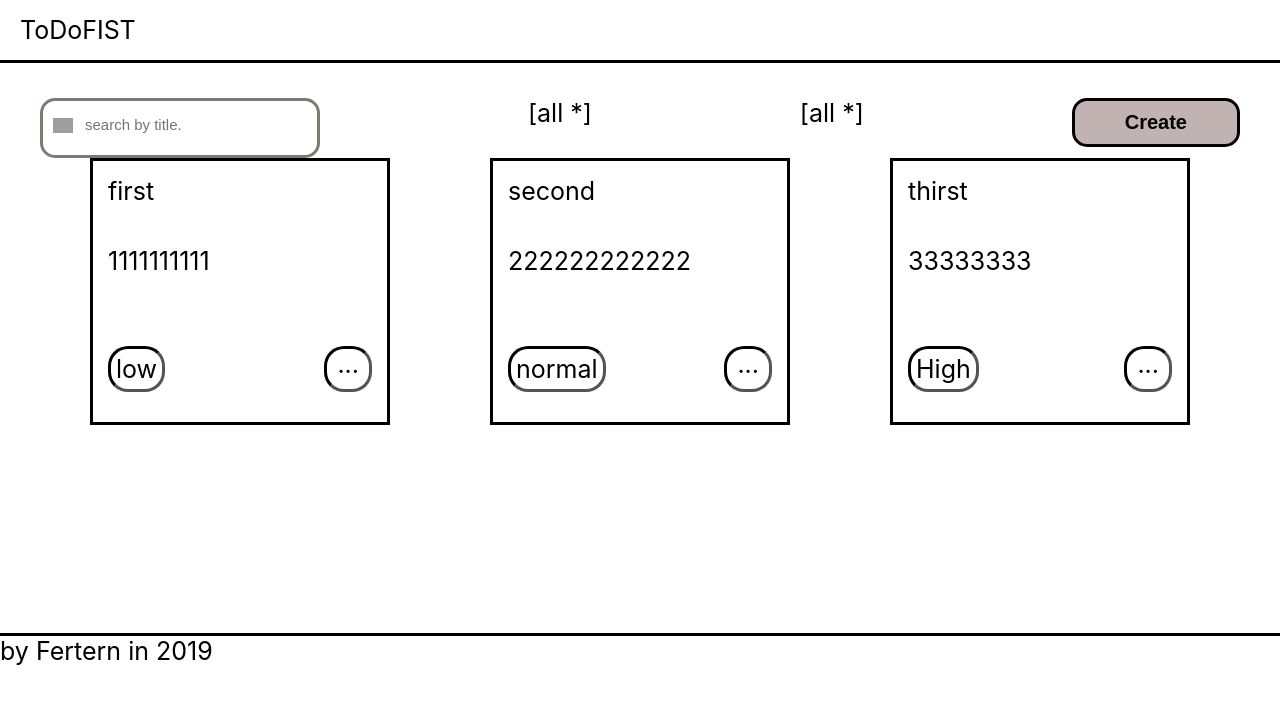
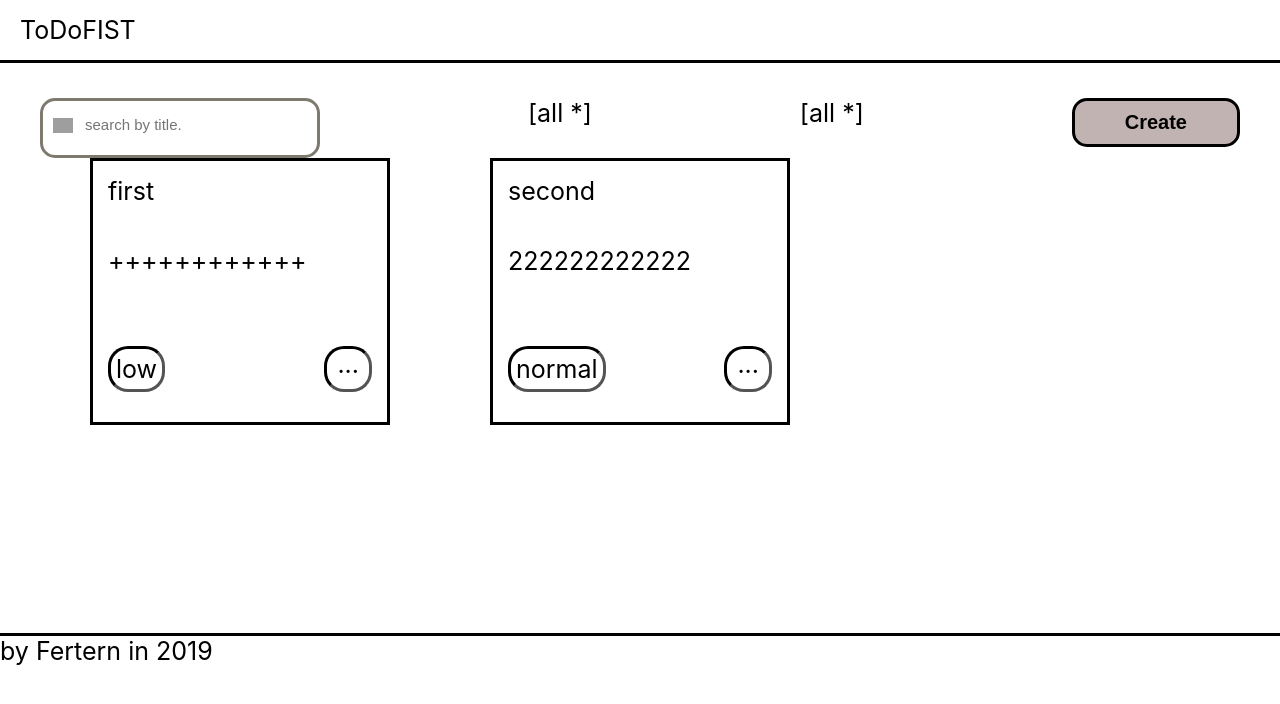
Before and after one commit to Fertern/todofist, a React (Create React App) app in the folder todofist-app/: page / in a window 1280 px wide. Shown: the top 704 px of the page. Built offline with nearby package versions, Linux system fonts and the light colour scheme; grey boxes are pictures that could not be loaded.

Commit message:
+Redux +Context

```diff
--- a/todofist-app/package.json
+++ b/todofist-app/package.json
@@ -6,7 +6,8 @@
     "react": "^16.10.2",
     "react-dom": "^16.10.2",
     "react-router-dom": "^5.1.2",
-    "react-scripts": "3.2.0"
+    "react-scripts": "^3.3.0",
+    "redux": "^4.0.4"
   },
   "scripts": {
     "start": "react-scripts start",
--- a/todofist-app/src/App.js
+++ b/todofist-app/src/App.js
@@ -1,11 +1,11 @@
 import React from "react";
 import "./App.css";
-import { BrowserRouter as Router, Route } from "react-router-dom";
+import { BrowserRouter as Router } from "react-router-dom";
 import Search from "./components/Search/Search";
 import Header from "./components/Header/Header";
 import Footer from "./components/Footer/Footer";
-import CreateButton from "./components/CreateButton/CreateButton";
-//import EditMenu from "./components/CreateButton/EditMenu/EditMenu";
+import EditMenuContainer from "./components/EditMenu/EditMenuContainer";
+//import EditMenu from "./components/EditMenuContainer/EditMenu/EditMenu";
 //import CardTask from "./components/Cards/CardTask/CardTask";
 import Cards from "./components/Cards/Cards";
 
@@ -18,7 +18,7 @@ function App() {
           <Search />
           <span className="ByStatus">[all *]</span>
           <span className="ByProperty">[all *]</span>
-          <CreateButton />
+          <EditMenuContainer />
         </div>
         <Cards />
       </div>
--- /dev/null
+++ b/todofist-app/src/StoreContext.js
@@ -0,0 +1,13 @@
+import React from "react";
+
+const StoreContext = React.createContext(null);
+
+export const Provider = props => {
+  return (
+    <StoreContext.Provider value={props.store}>
+      {props.children}
+    </StoreContext.Provider>
+  );
+};
+
+export default StoreContext;
--- a/todofist-app/src/components/Cards/Cards.jsx
+++ b/todofist-app/src/components/Cards/Cards.jsx
@@ -1,63 +1,15 @@
 import React from "react";
 //import s from "./Cards.module.css";
 import CardTask from "./CardTask/CardTask";
+import StoreContext from "../../StoreContext";
 
-const Cards = props => {
-  let allCards = [
-    {
-      title: "first",
-      description: "1111111111",
-      priority: "low",
-      isOpened: "true",
-      isVisible: "true",
-      id: "sfsfsf"
-    },
-    {
-      title: "second",
-      description: "222222222222",
-      priority: "normal",
-      isOpened: "true",
-      isVisible: "true",
-      id: "asd333"
-    },
-    {
-      title: "thirst",
-      description: "33333333",
-      priority: "High",
-      isOpened: "true",
-      isVisible: "true",
-      id: "sdf34"
-    }
-  ];
-
-  class Card {
-    constructor(info) {
-      this.title = info.title;
-      this.description = info.description;
-      this.priority = info.priority;
-      this.isOpened = true;
-      this.isVisible = true;
-      this.id = `c${(~~(Math.random() * 1e2)).toString()}`;
-      this.handleClose = this.handleClose.bind(this);
-      this.handleHide = this.handleHide.bind(this);
-      this.edit = this.edit.bind(this);
-    }
-    handleClose() {
-      this.isOpened = !this.isOpened;
-    }
-    handleHide() {
-      this.isVisible = !this.isVisible;
-    }
-    // edit() {
-    //   this.title = edited.title;
-    //   this.description = edited.description;
-    //   this.priority = edited.priority;
-    // }
-  }
-  function addCard(card) {
-    allCards.push(new Card(props));
-  }
-  let cardsElements = allCards.map(c => (
+const Cards = () => {
+  return (
+    <StoreContext.Consumer>
+      {store => {
+        let cardsElements = store
+          .getState()
+          .allCards.map(c => (
             <CardTask
               title={c.title}
               description={c.description}
@@ -65,6 +17,9 @@ const Cards = props => {
             />
           ));
         return <div>{cardsElements}</div>;
+      }}
+    </StoreContext.Consumer>
+  );
 };
 
 export default Cards;
--- a/todofist-app/src/components/CreateButton/CreateButton.jsx
+++ /dev/null
@@ -1,36 +0,0 @@
-import React, { Component } from "react";
-
-import s from "./CreateButton.module.css";
-import EditMenu from "./EditMenu/EditMenu";
-
-export default class CreateButton extends Component {
-  constructor(props) {
-    super(props);
-    this.state = {
-      isWork: false
-    };
-    this.openMenu = this.openMenu.bind(this);
-    this.closeMenu = this.closeMenu.bind(this);
-  }
-  closeMenu() {
-    this.setState(state => ({
-      isWork: false
-    }));
-  }
-  openMenu() {
-    this.setState(state => ({
-      isWork: true
-    }));
-    console.log("now im " + this.state.isWork);
-  }
-  render() {
-    return (
-      <div>
-        <button onClick={this.openMenu} className={s.btn}>
-          Create
-        </button>
-        <EditMenu isWork={this.state.isWork} closeMenu={this.closeMenu} />
-      </div>
-    );
-  }
-}
--- a/todofist-app/src/components/CreateButton/EditMenu/EditMenu.jsx
+++ b/todofist-app/src/components/EditMenu/EditMenu/EditMenu.jsx
@@ -7,11 +7,13 @@ export default class EditMenu extends Component {
     this.state = {
       priority: "High",
       title: "",
-      description: ""
+      description: "",
+      isDone: false,
+      isVisible: true,
+      id: `f${(+new Date()).toString(16)}`
     };
     this.handleChange = this.handleChange.bind(this);
     this.handleSubmit = this.handleSubmit.bind(this);
-    this.close = this.close.bind(this);
   }
   handleChange(event) {
     const target = event.target;
@@ -25,15 +27,20 @@ export default class EditMenu extends Component {
     event.preventDefault();
     let info = this.state;
     this.props.closeMenu();
-    console.log(this.state);
-  }
-  close() {
-    this.setState(state => ({
-      isWork: false
-    }));
+    //this.props.addCard(this.state);
+    debugger;
+    this.props.addCard(info);
+    this.setState({
+      priority: "High",
+      title: "",
+      description: "",
+      isDone: false,
+      isVisible: true,
+      id: `f${(+new Date()).toString(16)}`
+    });
   }
   render(props) {
-    if (this.props.isWork) {
+    if (this.props.state.editMenuIsOpened) {
       return (
         <form onSubmit={this.handleSubmit} className={s.wrapper}>
           <div className={s.title}>
--- /dev/null
+++ b/todofist-app/src/components/EditMenu/EditMenuContainer.jsx
@@ -0,0 +1,34 @@
+import React from "react";
+import EditMenu from "./EditMenu/EditMenu";
+import StoreContext from "../../StoreContext";
+import {
+  switchMenuAction,
+  createCardAction
+} from "../../redux/editMenuReducer";
+import s from "./CreateButton.module.css";
+
+const EditMenuContainer = () => {
+  return (
+    <StoreContext.Consumer>
+      {store => {
+        let state = store.getState().editMenu;
+        let addCard = info => {
+          store.dispatch(createCardAction(info));
+        };
+        let switchMenu = () => {
+          store.dispatch(switchMenuAction());
+        };
+        return (
+          <div className="wrapper">
+            <button onClick={switchMenu} className={s.btn}>
+              Create
+            </button>
+            <EditMenu addCard={addCard} closeMenu={switchMenu} state={state} />
+          </div>
+        );
+      }}
+    </StoreContext.Consumer>
+  );
+};
+
+export default EditMenuContainer;
--- a/todofist-app/src/index.js
+++ b/todofist-app/src/index.js
@@ -3,10 +3,23 @@ import ReactDOM from "react-dom";
 import "./index.css";
 import App from "./App";
 import * as serviceWorker from "./serviceWorker";
+import { Provider } from "./StoreContext";
+import store from "./redux/store";
 
-ReactDOM.render(<App />, document.getElementById("root"));
+let renderTree = () => {
+    ReactDOM.render(
+      <Provider store={store}>
+        <App />
+      </Provider>,
+      document.getElementById("root")
+    );
+  },
+  state = store.getState();
 
-// If you want your app to work offline and load faster, you can change
-// unregister() to register() below. Note this comes with some pitfalls.
-// Learn more about service workers: https://bit.ly/CRA-PWA
+renderTree(state);
+
+store.subscribe(() => {
+  renderTree(state);
+});
+
 serviceWorker.unregister();
--- /dev/null
+++ b/todofist-app/src/redux/editMenuReducer.js
@@ -0,0 +1,49 @@
+const CREATE_CARD = "CREATE-CARD";
+
+const SWITCH_MENU = "SWITCH-MENU";
+
+const initialState = {
+  allCards: [
+    {
+      title: "first",
+      description: "++++++++++++",
+      priority: "low",
+      isDone: true,
+      isVisible: true,
+      id: "sfsfsf"
+    },
+    {
+      title: "second",
+      description: "222222222222",
+      priority: "normal",
+      isDone: true,
+      isVisible: true,
+      id: "asd333"
+    }
+  ],
+  editMenu: {
+    editMenuIsOpened: false,
+    currentTitle: "",
+    currentDescription: "",
+    currentPriority: ""
+  }
+};
+
+const editMenuReducer = (state = initialState, action) => {
+  console.log(state);
+  switch (action.type) {
+    case CREATE_CARD:
+      state.allCards.push(action.newCard);
+      return state;
+    case SWITCH_MENU:
+      state.editMenu.editMenuIsOpened = !state.editMenu.editMenuIsOpened;
+      return state;
+    default:
+      return state;
+  }
+};
+
+export const createCardAction = info => ({ type: CREATE_CARD, newCard: info }),
+  switchMenuAction = () => ({ type: SWITCH_MENU });
+
+export default editMenuReducer;
--- /dev/null
+++ b/todofist-app/src/redux/store.js
@@ -0,0 +1,10 @@
+import { createStore } from "redux";
+import editMenuReducer from "./editMenuReducer";
+
+// const reducers = combineReducers({
+//   app: editMenuReducer
+// });
+
+let store = createStore(editMenuReducer);
+
+export default store;
```
Also changed, not shown: todofist-app/src/components/EditMenu/CreateButton.module.css (renamed from todofist-app/src/components/CreateButton/CreateButton.module.css), todofist-app/src/components/EditMenu/EditMenu/EditMenu.module.css (renamed from todofist-app/src/components/CreateButton/EditMenu/EditMenu.module.css), 1 other file (tests, documents, lock files or other folders). Lines whose indentation alone changed are shown as unchanged.
